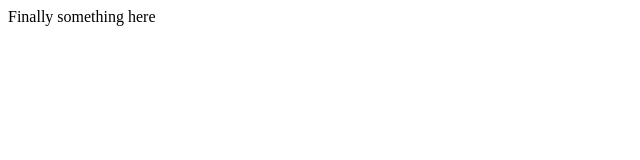
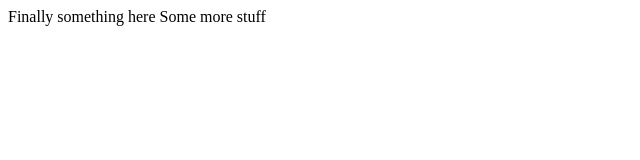
Before and after one commit to joecrist/Joe-Lunch-Site, a plain HTML site: page public/patrick.html in a window 1280 px wide. Shown: the whole page, without its empty margins (0-640 px from the left). Drawn offline with Linux system fonts and the light colour scheme.

Commit message:
initial patrick branch commit

```diff
--- a/public/patrick.html
+++ b/public/patrick.html
@@ -6,5 +6,6 @@
   </head>
   <body>
 Finally something here
+Some more stuff
   </body>
 </html>
```
